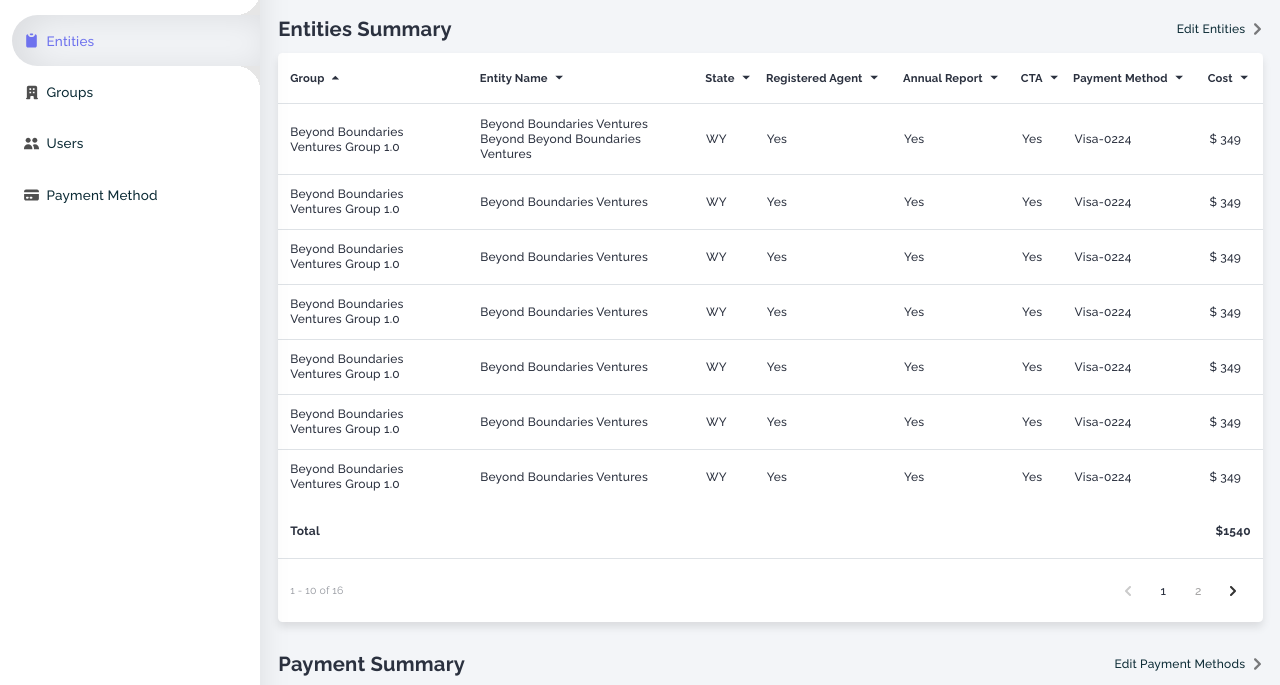
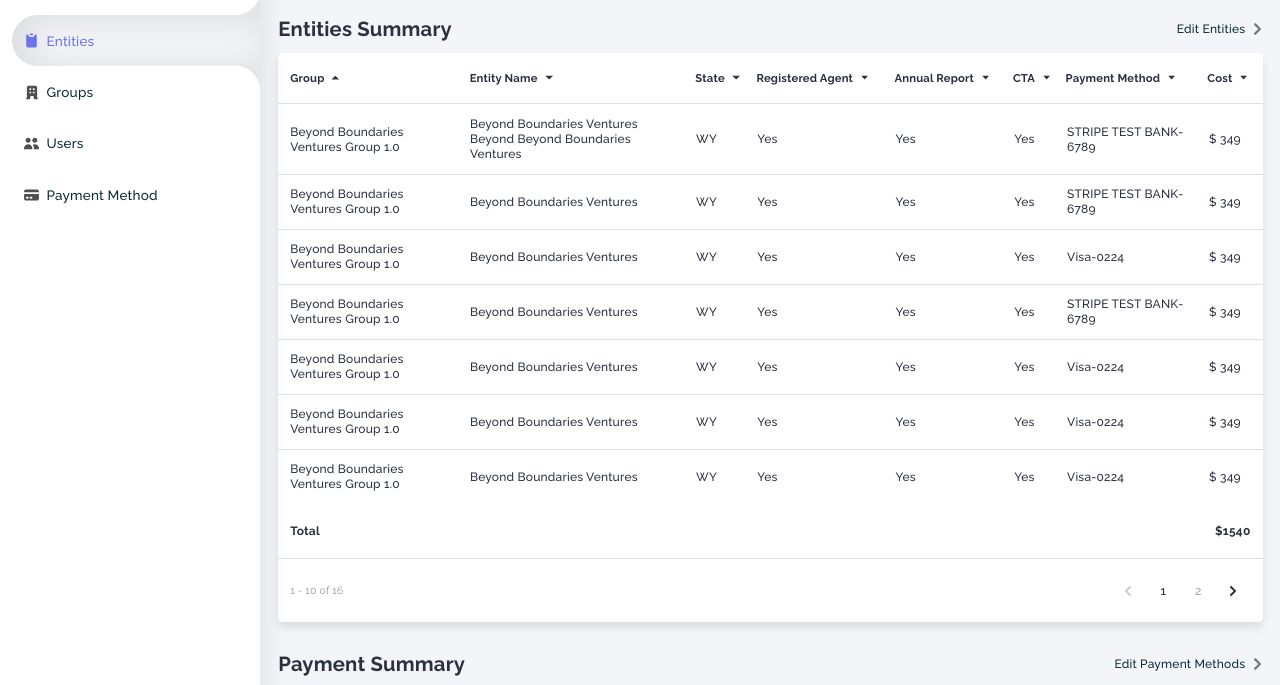
Before and after one commit to developervivek1/client-onboarding, a website: page finalize.html in a window 1280 px wide. Shown: the part 72-757 px from the top of the page. Drawn offline with nearby package versions, Linux system fonts and the light colour scheme.

Commit message:
fix: fixed max width class given to finalize table

```diff
--- a/finalize.html
+++ b/finalize.html
@@ -149,11 +149,11 @@
                                         <th class="fixed-max-width">Group</th>
                                         <th class="fixed-max-width">Entity Name</th>
                                         <th class="fixed-max-width">State</th>
-                                        <th>Registered Agent</th>
-                                        <th>Annual Report</th>
-                                        <th>CTA</th>
-                                        <th>Payment Method</th>
-                                        <th>Cost</th>
+                                        <th class="fixed-max-width">Registered Agent</th>
+                                        <th class="fixed-max-width">Annual Report</th>
+                                        <th class="fixed-max-width">CTA</th>
+                                        <th class="fixed-max-width">Payment Method</th>
+                                        <th class="fixed-max-width">Cost</th>
                                     </tr>
                                 </thead>
                                 <tbody>
@@ -168,7 +168,7 @@
                                         <td>Yes</td>
                                         <td>Yes</td>
                                         <td>Yes</td>
-                                        <td>Visa-0224</td>
+                                        <td>STRIPE TEST BANK-6789</td>
                                         <td>$ 349</td>
                                     </tr>
                                     <tr class="even">
@@ -181,7 +181,7 @@
                                         <td>Yes</td>
                                         <td>Yes</td>
                                         <td>Yes</td>
-                                        <td>Visa-0224</td>
+                                        <td>STRIPE TEST BANK-6789</td>
                                         <td>$ 349</td>
                                     </tr>
                                     <tr class="odd">
@@ -207,7 +207,33 @@
                                         <td>Yes</td>
                                         <td>Yes</td>
                                         <td>Yes</td>
+                                        <td>STRIPE TEST BANK-6789</td>
+                                        <td>$ 349</td>
+                                    </tr>
+                                    <tr class="odd">
+                                        <td class="sorting_1">Beyond
+                                            Boundaries Ventures Group 1.0</td>
+                                        <td>Beyond
+                                            Boundaries Ventures</td>
+                                        <td><span class="cursor-pointer " data-toggle="tooltip"
+                                            data-bs-original-title="Wyoming">WY</span></td>
+                                        <td>Yes</td>
+                                        <td>Yes</td>
+                                        <td>Yes</td>
                                         <td>Visa-0224</td>
+                                        <td>$ 349</td>
+                                    </tr>
+                                    <tr class="even">
+                                        <td class="sorting_1">Beyond
+                                            Boundaries Ventures Group 1.0</td>
+                                        <td>Beyond
+                                            Boundaries Ventures</td>
+                                        <td><span class="cursor-pointer " data-toggle="tooltip"
+                                            data-bs-original-title="Wyoming">WY</span></td>
+                                        <td>Yes</td>
+                                        <td>Yes</td>
+                                        <td>Yes</td>
+                                        <td>STRIPE TEST BANK-6789</td>
                                         <td>$ 349</td>
                                     </tr>
                                     <tr class="odd">
@@ -324,33 +350,7 @@
                                         <td>Yes</td>
                                         <td>Yes</td>
                                         <td>Yes</td>
-                                        <td>Visa-0224</td>
-                                        <td>$ 349</td>
-                                    </tr>
-                                    <tr class="even">
-                                        <td class="sorting_1">Beyond
-                                            Boundaries Ventures Group 1.0</td>
-                                        <td>Beyond
-                                            Boundaries Ventures</td>
-                                        <td><span class="cursor-pointer " data-toggle="tooltip"
-                                            data-bs-original-title="Wyoming">WY</span></td>
-                                        <td>Yes</td>
-                                        <td>Yes</td>
-                                        <td>Yes</td>
-                                        <td>Visa-0224</td>
-                                        <td>$ 349</td>
-                                    </tr>
-                                    <tr class="odd">
-                                        <td class="sorting_1">Beyond
-                                            Boundaries Ventures Group 1.0</td>
-                                        <td>Beyond
-                                            Boundaries Ventures</td>
-                                        <td><span class="cursor-pointer " data-toggle="tooltip"
-                                            data-bs-original-title="Wyoming">WY</span></td>
-                                        <td>Yes</td>
-                                        <td>Yes</td>
-                                        <td>Yes</td>
-                                        <td>Visa-0224</td>
+                                        <td>STRIPE TEST BANK-6789</td>
                                         <td>$ 349</td>
                                     </tr>
                                     <tr class="even">
```
